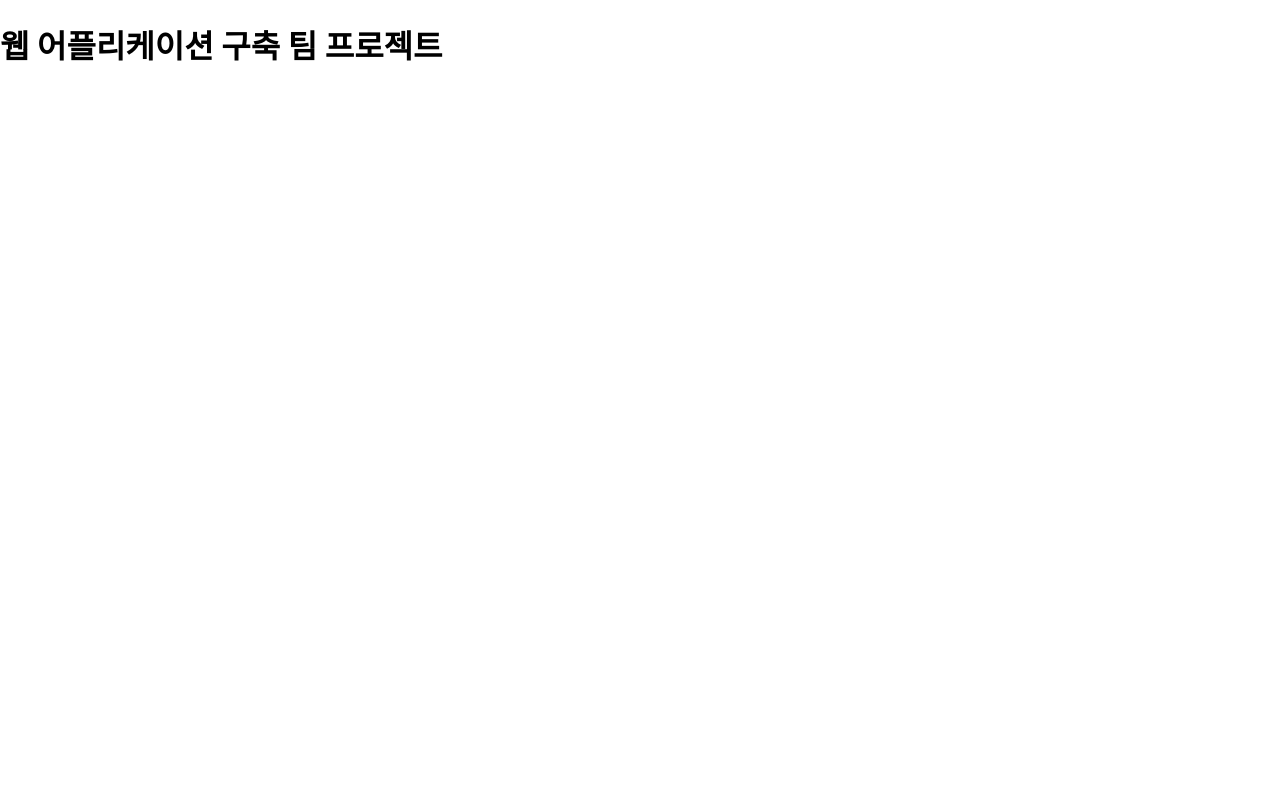
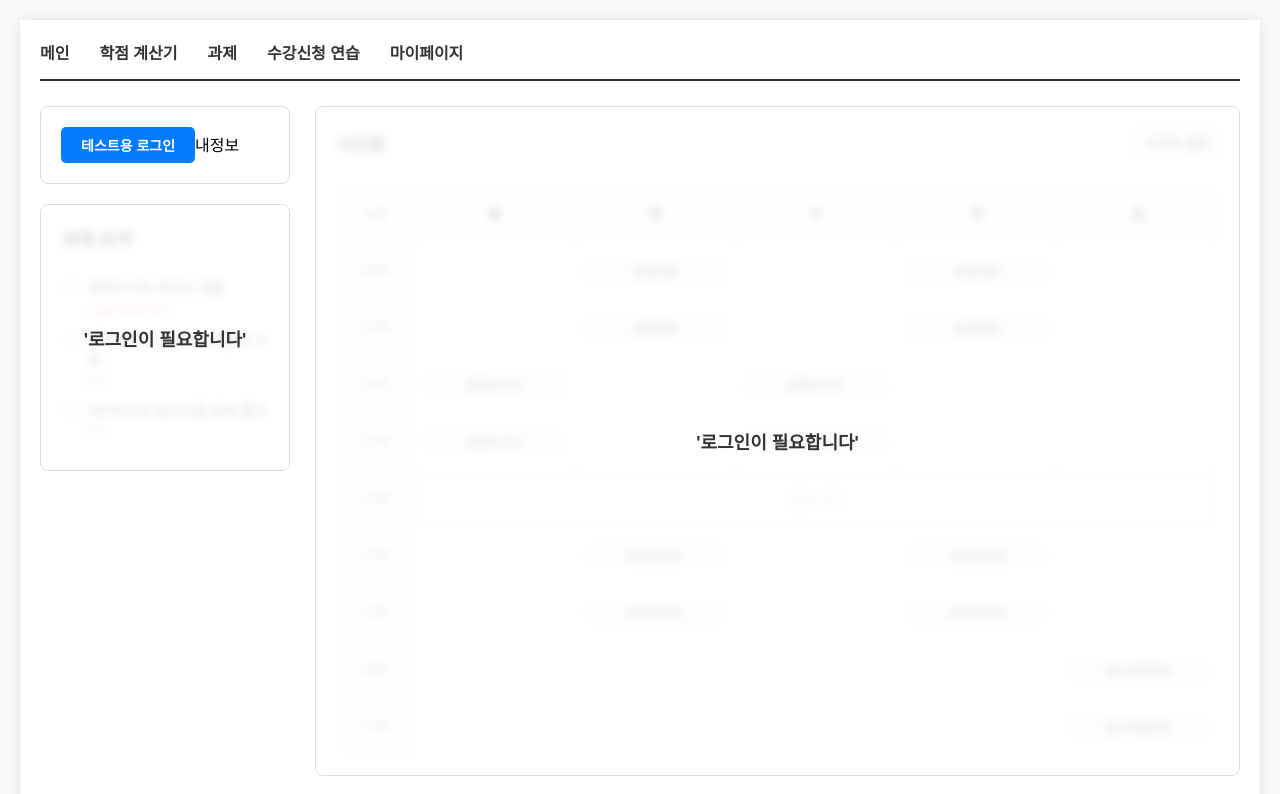
Before and after one commit to LJxxExx/webapp-team-project, a React (Create React App) app: page / in a window 1280 px wide. Shown: the top 794 px of the page. Built offline with nearby package versions, Linux system fonts and the light colour scheme; the HTML template or start-up script is replaced by a standard one.

Commit message:
과제목록, 시간표 오버레이

```diff
--- a/src/App.css
+++ b/src/App.css
@@ -1,38 +1,215 @@
-.App {
-  text-align: center;
+/* src/App.css */
+
+/* App 컴포넌트 전용 레이아웃 및 세부 스타일 */
+.container {
+    width: 100%;
+    max-width: 1200px;
+    background-color: white;
+    padding: 20px;
+    box-shadow: 0 0 10px rgba(0,0,0,0.1);
 }
 
-.App-logo {
-  height: 40vmin;
-  pointer-events: none;
+/* 상단 네비게이션 바 */
+header {
+    border-bottom: 2px solid #333;
+    padding-bottom: 15px;
+    margin-bottom: 25px;
 }
 
-@media (prefers-reduced-motion: no-preference) {
-  .App-logo {
-    animation: App-logo-spin infinite 20s linear;
-  }
+nav ul {
+    list-style: none;
+    padding: 0;
+    margin: 0;
+    display: flex;
+    gap: 30px;
 }
 
-.App-header {
-  background-color: #282c34;
-  min-height: 100vh;
-  display: flex;
-  flex-direction: column;
-  align-items: center;
-  justify-content: center;
-  font-size: calc(10px + 2vmin);
-  color: white;
+nav ul li a {
+    text-decoration: none;
+    color: #333;
+    font-weight: bold;
+    font-size: 16px;
+    transition: color 0.2s;
 }
 
-.App-link {
-  color: #61dafb;
+nav ul li a:hover {
+    color: #007bff;
 }
 
-@keyframes App-logo-spin {
-  from {
-    transform: rotate(0deg);
-  }
-  to {
-    transform: rotate(360deg);
-  }
+/* 전체 레이아웃 (Grid 활용) */
+.main-layout {
+    display: grid;
+    grid-template-columns: 250px 1fr;
+    gap: 25px;
 }
+
+/* 공통 박스 디자인 */
+.box {
+    border: 1px solid #ddd;
+    border-radius: 8px;
+    padding: 20px;
+    background-color: #fff;
+}
+
+.box-title {
+    margin-top: 0;
+    margin-bottom: 15px;
+    font-size: 18px;
+    border-bottom: 1px solid #eee;
+    padding-bottom: 10px;
+}
+
+/* 좌측 단 */
+.left-column {
+    display: flex;
+    flex-direction: column;
+    gap: 20px;
+}
+
+/* 과제 리마인더 목록 */
+.reminder-list {
+    list-style: none;
+    padding: 0;
+    margin: 0;
+}
+
+.reminder-list li {
+    display: flex;
+    align-items: flex-start;
+    margin-bottom: 12px;
+    font-size: 14px;
+}
+
+.reminder-list input[type="checkbox"] {
+    margin-top: 3px;
+    margin-right: 10px;
+    cursor: pointer;
+}
+
+.deadline {
+    display: block;
+    font-size: 12px;
+    color: #dc3545;
+    margin-top: 4px;
+}
+
+/* 우측 단 */
+.right-column {
+    display: flex;
+    flex-direction: column;
+    gap: 20px;
+}
+
+/* 시간표 헤더 및 설정 버튼 */
+.timetable-header-wrap {
+    display: flex;
+    justify-content: space-between;
+    align-items: center;
+    margin-bottom: 15px;
+    border-bottom: 1px solid #eee;
+    padding-bottom: 10px;
+}
+
+.timetable-header-wrap h2 {
+    margin: 0;
+    font-size: 18px;
+}
+
+.btn-settings {
+    background-color: #f1f3f5;
+    border: 1px solid #ced4da;
+    padding: 5px 10px;
+    border-radius: 4px;
+    cursor: pointer;
+    font-size: 13px;
+}
+
+.btn-settings:hover {
+    background-color: #e9ecef;
+}
+
+/* 시간표 테이블 */
+table.timetable {
+    width: 100%;
+    border-collapse: collapse;
+    text-align: center;
+    font-size: 14px;
+    table-layout: fixed;
+}
+
+table.timetable th,
+table.timetable td {
+    border: 1px solid #dee2e6;
+    padding: 8px;
+    height: 40px;
+}
+
+table.timetable th {
+    background-color: #f8f9fa;
+    font-weight: bold;
+}
+
+table.timetable .time-col {
+    width: 60px;
+    background-color: #f8f9fa;
+    font-size: 12px;
+    color: #555;
+}
+
+/* 예시 과목 셀 스타일 */
+.subject {
+    background-color: #e3f2fd;
+    border-radius: 4px;
+    font-size: 12px;
+    padding: 4px;
+    overflow: hidden;
+    text-overflow: ellipsis;
+    white-space: nowrap;
+}
+
+/* 학술 자료 영역 */
+.academic-resources {
+    min-height: 150px;
+}
+
+.relative-box {
+  position: relative;
+  overflow: hidden;
+}
+
+/* 반투명 가림막 (오버레이) */
+.login-overlay {
+    position: absolute;
+    top: 0;
+    left: 0;
+    width: 100%;
+    height: 100%;
+    background-color: rgba(255, 255, 255, 0.85); /* 85% 불투명한 흰색 */
+    backdrop-filter: blur(4px); /* (선택) 배경을 살짝 흐릿하게 만들어주는 최신 효과 */
+    display: flex;
+    justify-content: center;
+    align-items: center;
+    z-index: 10; /* 다른 요소들보다 위로 올라오도록 설정 */
+
+    font-size: 18px;
+    font-weight: bold;
+    color: #333;
+    flex-direction: column;
+    gap: 15px;
+}
+
+/* 임시 로그인 버튼 디자인 */
+.btn-login {
+    padding: 8px 20px;
+    background-color: #007bff;
+    color: white;
+    border: none;
+    border-radius: 5px;
+    cursor: pointer;
+    font-size: 14px;
+    font-weight: bold;
+}
+
+.btn-login:hover {
+    background-color: #0056b3;
+}
--- a/src/App.js
+++ b/src/App.js
@@ -1,10 +1,193 @@
-import logo from './logo.svg';
+import React, {useState} from 'react';
 import './App.css';
 
+/*
+메인페이지 예시
+*/
+
 function App() {
+
+  // 로그인 상태 관리 useState(default: false = 로그아웃 상태)
+  const [isLoggedIn, setIsLoggedIn] = useState(false);
+
+  // 로그인/로그아웃 토글 함수 (test)
+  const toggleLogin = () => {
+    setIsLoggedIn(!isLoggedIn);
+  };
+
   return (
-    <div>
-      <h1>웹 어플리케이션 구축 팀 프로젝트</h1>
+    <div className="container">
+      {/* 네비게이션 영역 */}
+      <header>
+        <nav>
+          <ul>
+            <li><a href="#none">메인</a></li>
+            <li><a href="#none">학점 계산기</a></li>
+            <li><a href="#none">과제</a></li>
+            <li><a href="#none">수강신청 연습</a></li>
+            <li><a href="#none">마이페이지</a></li>
+          </ul>
+        </nav>
+      </header>
+
+      {/* 본문 영역 */}
+      <div className="main-layout">
+
+        {/* 좌측 사이드바: 로그인, 과제목록 */}
+        <div className="left-column">
+          {/* 로그인, 내 정보 창 */}
+          <div className="box">
+            <button onClick={toggleLogin} className="btn-login">
+              {isLoggedIn ? '로그아웃' : '테스트용 로그인'}
+            </button>
+            {isLoggedIn ? '내 정보 (UsrName)' : '내정보'}
+          </div>
+
+          {/* 과제목록 */}
+          <div className="box relative-box">
+            <h2 className="box-title">과제 요약</h2>
+
+            {/* 비 로그인 시 오버레이로 덮음*/}
+            {!isLoggedIn && (
+              <div className="login-overlay">
+                '로그인이 필요합니다'
+              </div>
+            )}
+
+            <ul className="reminder-list">
+              <li>
+                <input type="checkbox" id="task1" />
+                <label htmlFor="task1">
+                  컴퓨터구조 레포트 제출
+                  <span className="deadline">오늘 23:59 까지</span>
+                </label>
+              </li>
+              <li>
+                <input type="checkbox" id="task2" />
+                <label htmlFor="task2">
+                  운영체제 프로세스 스케줄링 구현
+                  <span className="deadline">D-3</span>
+                </label>
+              </li>
+              <li>
+                <input type="checkbox" id="task3" />
+                <label htmlFor="task3">
+                  데이터구조 알고리즘 문제 풀이
+                  <span className="deadline">D-5</span>
+                </label>
+              </li>
+            </ul>
+          </div>
+        </div>
+
+        {/* 우측 메인 콘텐츠: 시간표*/}
+        <div className="right-column">
+          <div className="box relative-box">
+            <div className="timetable-header-wrap">
+              <h2>시간표</h2>
+              <button className="btn-settings">시간표 설정</button>
+            </div>
+
+            {/* 비 로그인 시 오버레이로 덮음 */}
+            {!isLoggedIn && (
+              <div className="login-overlay">
+                '로그인이 필요합니다'
+              </div>
+            )}
+
+            <table className="timetable">
+              <thead>
+                <tr>
+                  <th className="time-col">시간</th>
+                  <th>월</th>
+                  <th>화</th>
+                  <th>수</th>
+                  <th>목</th>
+                  <th>금</th>
+                </tr>
+              </thead>
+              <tbody>
+                <tr>
+                  <td className="time-col">09:00</td>
+                  <td></td>
+                  <td><div className="subject">운영체제</div></td>
+                  <td></td>
+                  <td><div className="subject">운영체제</div></td>
+                  <td></td>
+                </tr>
+                <tr>
+                  <td className="time-col">10:00</td>
+                  <td></td>
+                  <td><div className="subject">운영체제</div></td>
+                  <td></td>
+                  <td><div className="subject">운영체제</div></td>
+                  <td></td>
+                </tr>
+                <tr>
+                  <td className="time-col">11:00</td>
+                  <td><div className="subject">컴퓨터구조</div></td>
+                  <td></td>
+                  <td><div className="subject">컴퓨터구조</div></td>
+                  <td></td>
+                  <td></td>
+                </tr>
+                <tr>
+                  <td className="time-col">12:00</td>
+                  <td><div className="subject">컴퓨터구조</div></td>
+                  <td></td>
+                  <td><div className="subject">컴퓨터구조</div></td>
+                  <td></td>
+                  <td></td>
+                </tr>
+                <tr>
+                  <td className="time-col">13:00</td>
+                  <td colSpan="5" style={{ backgroundColor: '#fafafa', fontSize: '12px', color: '#999', textAlign: 'center' }}>
+                    점심 시간
+                  </td>
+                </tr>
+                <tr>
+                  <td className="time-col">14:00</td>
+                  <td></td>
+                  <td><div className="subject">데이터구조</div></td>
+                  <td></td>
+                  <td><div className="subject">데이터구조</div></td>
+                  <td></td>
+                </tr>
+                <tr>
+                  <td className="time-col">15:00</td>
+                  <td></td>
+                  <td><div className="subject">데이터구조</div></td>
+                  <td></td>
+                  <td><div className="subject">데이터구조</div></td>
+                  <td></td>
+                </tr>
+                <tr>
+                  <td className="time-col">16:00</td>
+                  <td></td>
+                  <td></td>
+                  <td></td>
+                  <td></td>
+                  <td><div className="subject">알고리즘특강</div></td>
+                </tr>
+                <tr>
+                  <td className="time-col">17:00</td>
+                  <td></td>
+                  <td></td>
+                  <td></td>
+                  <td></td>
+                  <td><div className="subject">알고리즘특강</div></td>
+                </tr>
+              </tbody>
+            </table>
+          </div>
+
+          <div className="box academic-resources">
+            <h2 className="box-title">학술 자료</h2>
+            <p>학술 논문 및 관련 자료 검색</p>
+          </div>
+        </div>
+
+      </div>
     </div>
   );
 }
--- a/src/index.css
+++ b/src/index.css
@@ -1,13 +1,11 @@
+/* src/index.css */
+
+/* 웹사이트 전체 공통 설정 (Global Styles) */
 body {
-  margin: 0;
-  font-family: -apple-system, BlinkMacSystemFont, 'Segoe UI', 'Roboto', 'Oxygen',
-    'Ubuntu', 'Cantarell', 'Fira Sans', 'Droid Sans', 'Helvetica Neue',
-    sans-serif;
-  -webkit-font-smoothing: antialiased;
-  -moz-osx-font-smoothing: grayscale;
+    font-family: 'Malgun Gothic', sans-serif;
+    margin: 0;
+    padding: 20px;
+    background-color: #f8f9fa;
+    display: flex;
+    justify-content: center;
 }
-
-code {
-  font-family: source-code-pro, Menlo, Monaco, Consolas, 'Courier New',
-    monospace;
-}
```
Also changed, not shown: 1 other file (tests, documents, lock files or other folders).
